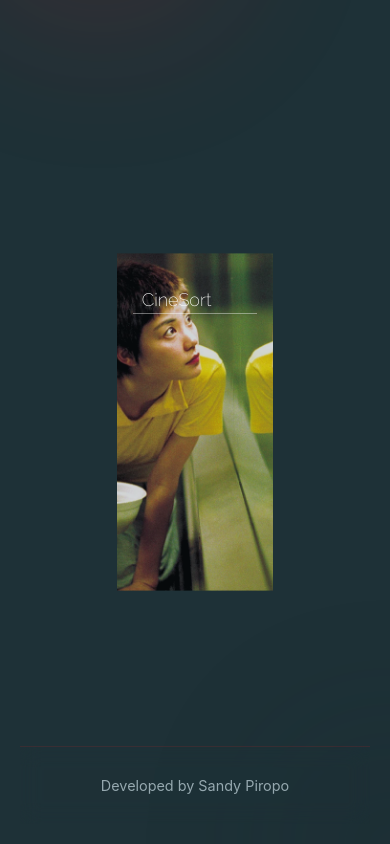
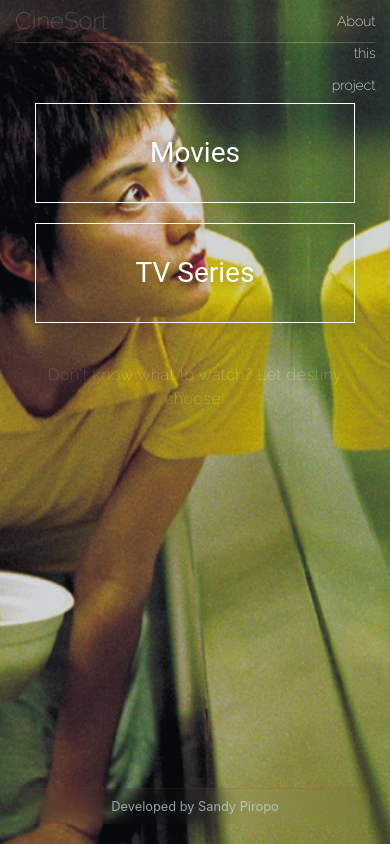
Before and after one commit to sandypiropo/cinesort, a Flask app: page / in a window 390 px wide. Run offline with Flask 3, Linux system fonts and the light colour scheme.

Commit message:
style: new button

```diff
--- a/static/css/style.css
+++ b/static/css/style.css
@@ -153,8 +153,10 @@ main {
 
 .figma-container {
     position: relative;
-    width: 1920px;
-    height: 1080px;
+    width: 100%;
+    height: 100%;
+    max-width: 1920px;
+    max-height: 1080px;
     overflow: hidden;
 }
 
@@ -172,15 +174,13 @@ main {
 
 .figma-logo {
     position: absolute;
-    left: 62px;
-    top: 90px;
-    width: 173px;
-    height: 52px;
+    left: 3.23%;
+    top: 8.33%;
     font-family: 'Raleway', sans-serif;
     font-style: normal;
     font-weight: 200;
-    font-size: 45px;
-    line-height: 52px;
+    font-size: 2.34vw;
+    line-height: 1.16;
     letter-spacing: 0px;
     color: #FFFFFF;
     margin: 0;
@@ -188,15 +188,13 @@ main {
 
 .figma-about {
     position: absolute;
-    left: 1633px;
-    top: 105px;
-    width: 230px;
-    height: 52px;
+    left: 85.05%;
+    top: 9.72%;
     font-family: 'Raleway', sans-serif;
     font-style: normal;
     font-weight: 200;
-    font-size: 24px;
-    line-height: 32px;
+    font-size: 1.25vw;
+    line-height: 1.33;
     letter-spacing: 0px;
     color: #FFFFFF;
     text-decoration: none;
@@ -211,9 +209,9 @@ main {
 
 .figma-navbar-line {
     position: absolute;
-    left: 40px;
-    top: 150px;
-    width: calc(100% - 80px);
+    left: 2.08%;
+    top: 13.89%;
+    width: 95.83%;
     height: 1px;
     background: #FFFFFF;
     opacity: 1;
@@ -221,15 +219,15 @@ main {
 
 .figma-btn-movies {
     position: absolute;
-    left: 614px;
-    top: 516px;
-    width: 357px;
-    height: 138px;
+    left: 30.31%;
+    top: 47.78%;
+    width: 18.59%;
+    height: 12.78%;
     font-family: 'Roboto', sans-serif;
     font-style: normal;
     font-weight: 400;
-    font-size: 45px;
-    line-height: 52px;
+    font-size: 2.34vw;
+    line-height: 1.16;
     letter-spacing: 0px;
     color: #FFFFFF;
     background: transparent;
@@ -243,21 +241,24 @@ main {
 }
 
 .figma-btn-movies:hover {
-    transform: scale(1.05);
-    opacity: 0.9;
+    transform: translateY(-4px);
+    opacity: 1;
+    background: rgba(203, 221, 228, 0.08);
+    border-color: rgba(255, 255, 255, 0.9);
+    box-shadow: 0 8px 24px rgba(0, 0, 0, 0.4);
 }
 
 .figma-btn-series {
     position: absolute;
-    left: 1015px;
-    top: 516px;
-    width: 357px;
-    height: 138px;
+    left: 51.09%;
+    top: 47.78%;
+    width: 18.59%;
+    height: 12.78%;
     font-family: 'Roboto', sans-serif;
     font-style: normal;
     font-weight: 400;
-    font-size: 45px;
-    line-height: 52px;
+    font-size: 2.34vw;
+    line-height: 1.16;
     letter-spacing: 0px;
     color: #FFFFFF;
     background: transparent;
@@ -271,8 +272,28 @@ main {
 }
 
 .figma-btn-series:hover {
-    transform: scale(1.05);
-    opacity: 0.9;
+    transform: translateY(-4px);
+    opacity: 1;
+    background: rgba(203, 221, 228, 0.08);
+    border-color: rgba(255, 255, 255, 0.9);
+    box-shadow: 0 8px 24px rgba(0, 0, 0, 0.4);
+}
+
+.figma-subtitle {
+    position: absolute;
+    left: 50%;
+    top: 64.81%;
+    transform: translateX(-50%);
+    font-family: 'Raleway', sans-serif;
+    font-style: normal;
+    font-weight: 200;
+    font-size: 1.46vw;
+    line-height: 1.29;
+    letter-spacing: 0.5px;
+    color: #FFFFFF;
+    text-align: center;
+    margin: 0;
+    white-space: nowrap;
 }
 
 /* Raffle Screen */
@@ -810,7 +831,7 @@ main {
 
 footer {
     text-align: center;
-    padding: 30px 20px;
+    padding: 15px 20px;
     color: #CBDDE4;
     font-size: 0.9rem;
     border-top: 1px solid rgba(228, 35, 36, 0.2);
@@ -824,8 +845,71 @@ footer {
     .figma-container {
         width: 100vw;
         height: 100vh;
-        transform: scale(0.4);
-        transform-origin: center center;
+        display: flex;
+        flex-direction: column;
+        justify-content: flex-start;
+        padding: 5px 15px;
+        overflow-y: auto;
+        position: relative;
+    }
+
+    .figma-logo {
+        position: static;
+        font-size: 24px;
+        line-height: 32px;
+        text-align: left;
+        margin: 0;
+        padding: 0;
+        flex: 0 0 auto;
+    }
+
+    .figma-about {
+        position: absolute;
+        right: 15px;
+        top: 5px;
+        font-size: 14px;
+        line-height: 32px;
+        text-align: right;
+        margin: 0;
+        padding: 0;
+    }
+
+    .figma-navbar-line {
+        position: static;
+        width: 100%;
+        margin: 5px 0 0 0;
+        flex: 0 0 auto;
+    }
+
+    .figma-btn-movies {
+        position: static;
+        width: 100%;
+        max-width: 320px;
+        height: 100px;
+        font-size: 28px;
+        margin: 60px auto 20px;
+        flex: 0 0 auto;
+    }
+
+    .figma-btn-series {
+        position: static;
+        width: 100%;
+        max-width: 320px;
+        height: 100px;
+        font-size: 28px;
+        margin: 0 auto 20px;
+        flex: 0 0 auto;
+    }
+
+    .figma-subtitle {
+        position: static;
+        transform: none;
+        font-size: 16px;
+        line-height: 24px;
+        white-space: normal;
+        max-width: 90%;
+        margin: 20px auto 0;
+        flex: 0 0 auto;
     }
 
     header h1 {
@@ -835,27 +919,6 @@ footer {
 
     .subtitle {
         font-size: 1rem;
-    }
-
-    .type-selector {
-        gap: 20px;
-        flex-direction: column;
-    }
-
-    .btn-type-selector {
-        width: 240px;
-        height: 240px;
-        gap: 15px;
-        border-radius: 16px;
-    }
-
-    .btn-icon {
-        font-size: 3.5rem;
-    }
-
-    .btn-text {
-        font-size: 1.2rem;
-        letter-spacing: 1px;
     }
 
     .movie-content {
@@ -895,4 +958,9 @@ footer {
         font-size: 1rem;
         letter-spacing: 1px;
     }
+
+    footer {
+        padding: 10px 20px;
+        font-size: 0.8rem;
+    }
 }
--- a/templates/index.html
+++ b/templates/index.html
@@ -26,6 +26,7 @@
                     <div class="figma-navbar-line"></div>
                     <button id="btnMovies" class="figma-btn-movies">Movies</button>
                     <button id="btnSeries" class="figma-btn-series">TV Series</button>
+                    <p class="figma-subtitle">Don't know what to watch? Let destiny choose!</p>
                 </div>
             </div>
 
```
